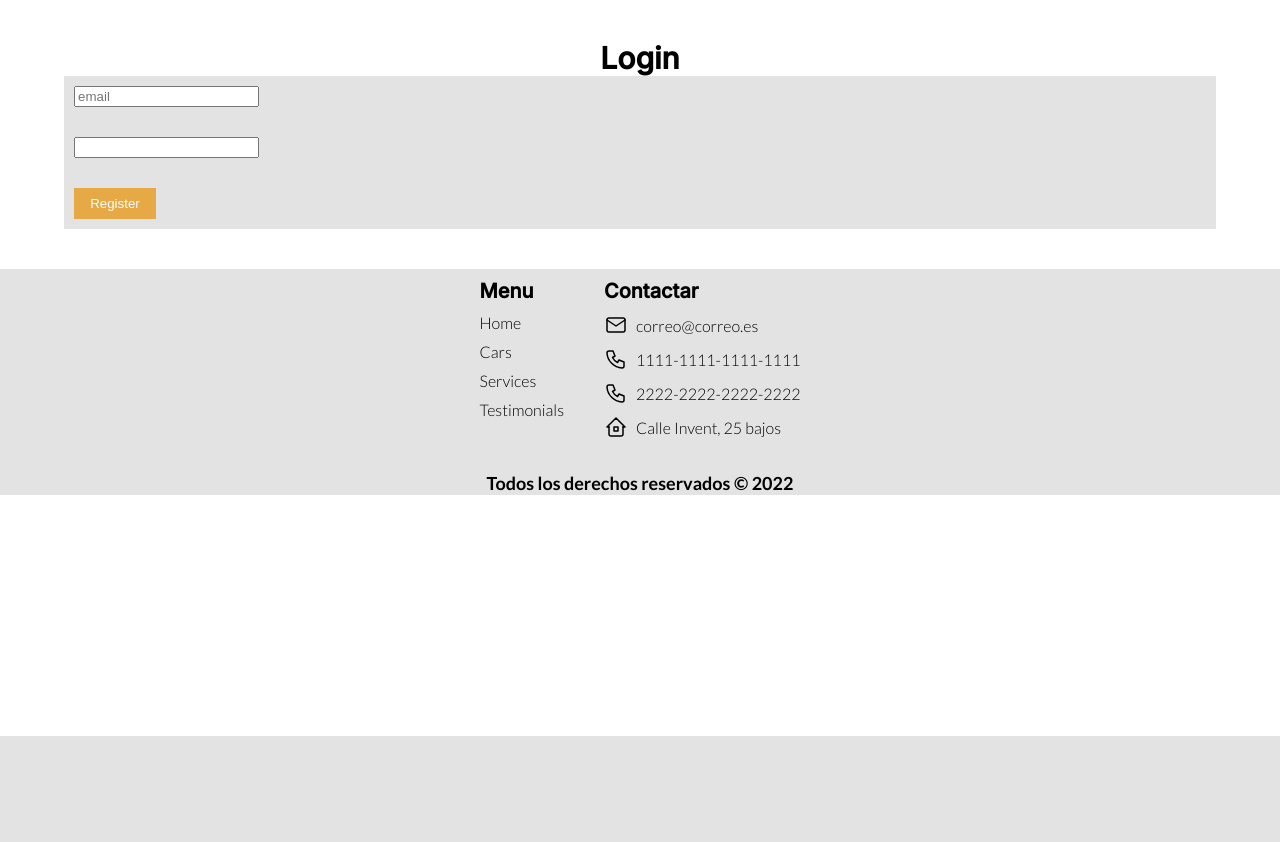
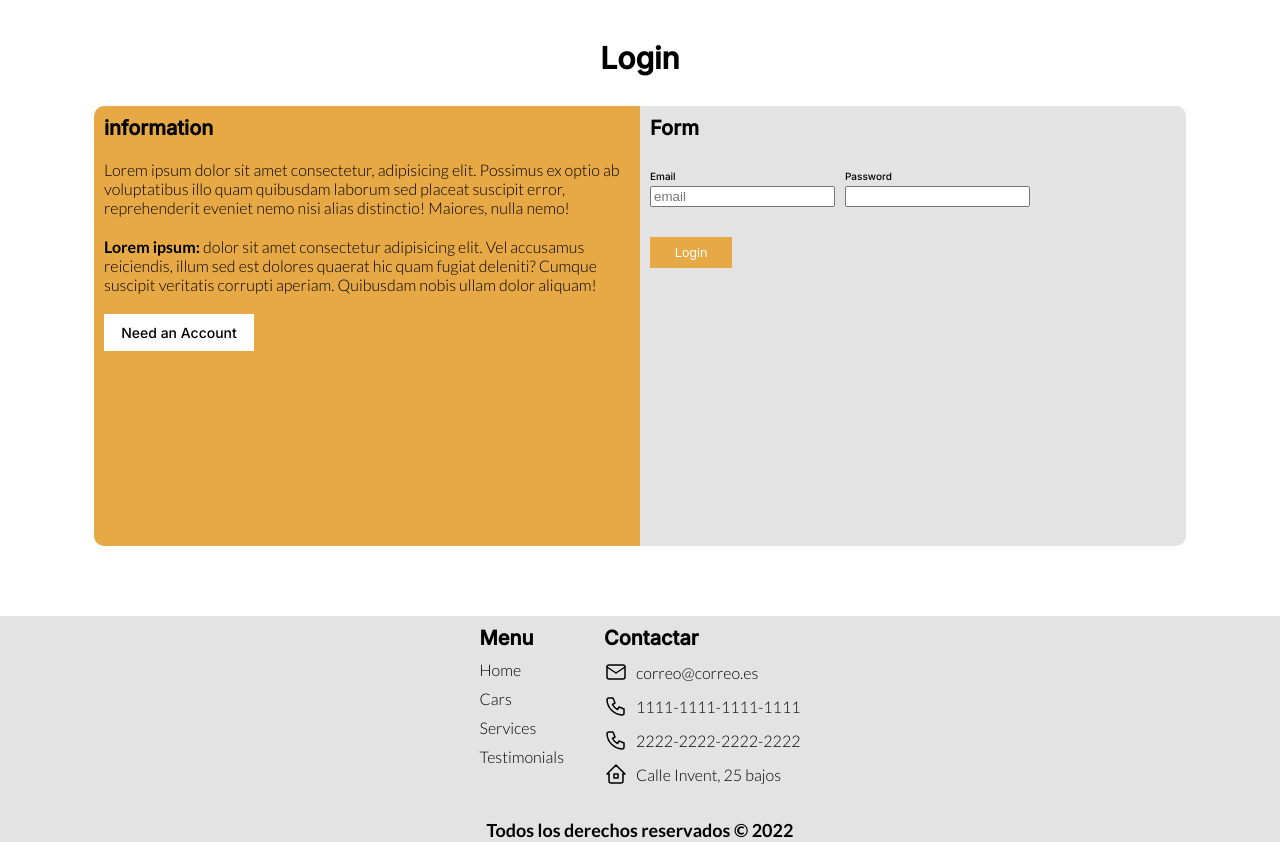
Before and after one commit to IanMercadal/car-rental-php, a PHP site: page /error/user/login in a window 1280 px wide. Shown: the part 64-906 px from the top of the page. Before the commit the page ends 800 px from the top, so only its background shows below. Run offline with PHP 8.4, Linux system fonts and the light colour scheme; some libraries are stand-ins or nearby versions.

Commit message:
feat: :art: Creando login sencillo
Login dev

```diff
--- a/assets/css/estilos.css
+++ b/assets/css/estilos.css
@@ -482,22 +482,22 @@ button {
 .form-auth > * {
     margin: 1rem ;
 }
-.register {
+.register, .login {
     display: grid;
     grid-template-columns: repeat(2,1fr);
     padding: var(--separacion);
     height: 500px;
     align-items: stretch;
 }
-.register .register-info {
+.register .register-info, .login .login-info {
     border-top-left-radius: 1rem;
     border-bottom-left-radius: 1rem;
 }
-.register .form-auth {
+.register .form-auth, .login .form-auth {
     border-top-right-radius: 1rem;
     border-bottom-right-radius: 1rem;
 }
-.register-info {
+.register-info, .login-info {
     display: flex;
     flex-direction: column;
     align-items: flex-start;
@@ -507,10 +507,10 @@ button {
 .register-info h3 {
     text-transform: uppercase;
 }
-.register-info > *{
+.register-info > *, .login-info > *{
     padding: 1rem;
 }
-.register-info a {
+.register-info a, .login-info a {
     margin: 1rem;
     width: 150px;
 }
--- a/controllers/UserController.php
+++ b/controllers/UserController.php
@@ -49,4 +49,24 @@ class userController {
         // renderizar vista
         require_once './views/user/login.php';
     }
+    public function auth_login() {
+        if(isset($_POST)) {
+            $user = new User();
+            $user->setEmail($_POST['email']);
+            $user->setPassword($_POST['password']);
+
+            $identity = $user->login();
+
+            if($identity && is_object($identity)) {
+                $_SESSION['identity'] = $identity;
+
+                if($identity->rol == 'admin') {
+                    $_SESSION['admin'] = true;
+                }
+                header("Location:".base_url."user/index");
+            } else {
+                $_SESSION['error_login'] = 'Identificación fallida';
+            }
+        }
+    }
 }
--- a/helpers/utils.php
+++ b/helpers/utils.php
@@ -0,0 +1,12 @@
+<?php
+
+class Utils {
+    public static function deleteSession($name) {
+        if(isset($_SESSION[$name])) {
+            $_SESSION[$name] = null;
+            unset($_SESSION[$name]);
+        }
+        return $name;
+    }
+}
+?>
--- a/index.php
+++ b/index.php
@@ -4,6 +4,7 @@ ob_start();
 require_once 'autoload.php';
 require_once 'config/db.php';
 require_once 'config/parameters.php';
+require_once 'helpers/utils.php';
 require_once 'views/layout/header.php';
 
 function show_error() {
--- a/models/user.php
+++ b/models/user.php
@@ -170,4 +170,22 @@ class User {
         }
         return $result;
     }
+
+    public function login() {
+        $result = false;
+        $email = $this->email;
+        $password = $this->password;
+
+        $sql = "SELECT * FROM users WHERE email = '{$email}'";
+        $login = $this->db->query($sql);
+
+        if($login && $login->num_rows == 1) {
+            $user = $login->fetch_object();
+
+            if($password == $user->password) {
+                $result = $user;
+            }
+        }
+        return $result;
+    }
 }
--- a/views/user/login.php
+++ b/views/user/login.php
@@ -1,10 +1,30 @@
 <section class="contenedor">
     <h1 class="text-center">Login</h1>
 
-    <form class="form-auth">
-        <input type="email" placeholder="email">
-        <input type="password">
+    <div class="login">
+        <div class="login-info">
+            <h3>information</h3>
+            <p>Lorem ipsum dolor sit amet consectetur, adipisicing elit. Possimus ex optio ab voluptatibus illo quam quibusdam laborum sed placeat suscipit error, reprehenderit eveniet nemo nisi alias distinctio! Maiores, nulla nemo!</p>
+            <p><b>Lorem ipsum:</b> dolor sit amet consectetur adipisicing elit. Vel accusamus reiciendis, illum sed est dolores quaerat hic quam fugiat deleniti? Cumque suscipit veritatis corrupti aperiam. Quibusdam nobis ullam dolor aliquam!</p>
+            <a class="btn btn-auth">Need an Account</a>
+        </div>
 
-        <button class="btn btn-primary">Register</button>
-    </form>
+        <form class="form-auth" action="<?=base_url?>user/auth_login" method="post">
+            <h3>Form</h3>
+
+            <div class="form-columns">
+                <div>
+                    <label>Email</label>
+                    <input type="email" name="email" placeholder="email" required>
+                </div>
+
+                <div>
+                    <label>Password</label>
+                    <input type="password" name="password" required>
+                </div>
+            </div>
+
+            <button class="btn btn-primary">Login</button>
+        </form>
+    </div>
 </section>
--- a/views/user/register.php
+++ b/views/user/register.php
@@ -15,6 +15,7 @@
             <?php elseif(isset($_SESSION['register']) && $_SESSION['register'] == 'failed'): ?>
                 <strong class="alert_red">Registro fallido</strong>
             <?php endif; ?>
+            <?php Utils::deleteSession('register'); ?>
             <h3>Form</h3>
 
             <div class="form-columns">
```
